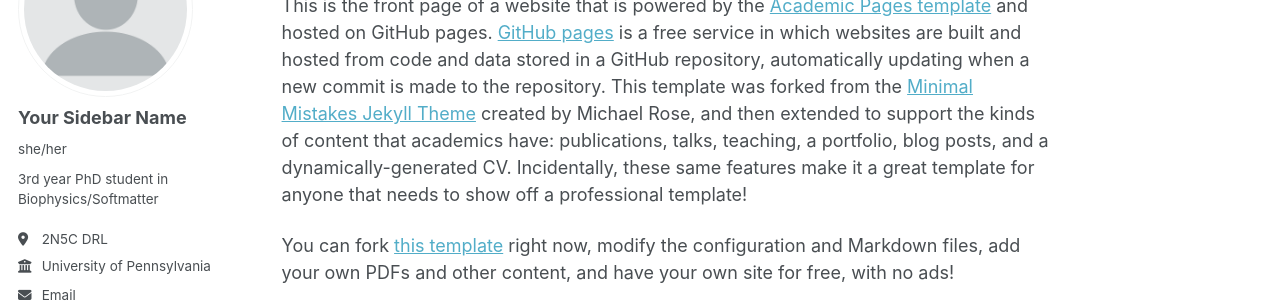
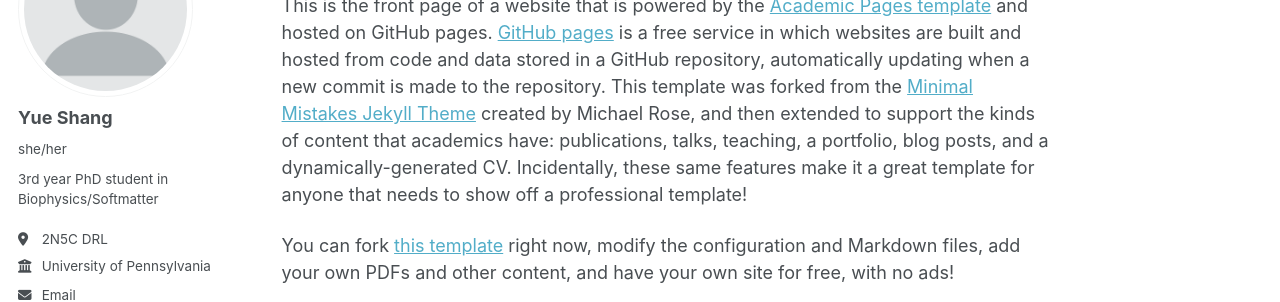
Before and after one commit to Yue-Sh-ang/Yue-Sh-ang.github.io, a Jekyll site: the page built from _pages/about.md, in a window 1280 px wide. Shown: the part 179-481 px from the top of the page. Built offline with Jekyll 4.4.1, drawn with Linux system fonts in a browser that asks for light colours; a style sheet for code colours, icons or effects is not loaded.

Commit message:
Update author name in configuration file

```diff
--- a/_config.yml
+++ b/_config.yml
@@ -24,7 +24,7 @@ repository               : "Yue-Sh-ang/Yue-Sh-ang.github.io"
 author:
   # Biographic information
   avatar           : "profile.png"
-  name             : "Your Sidebar Name"
+  name             : "Yue Shang"
   pronouns         : "she/her"
   bio              : "3rd year PhD student in Biophysics/Softmatter"
   location         : "2N5C DRL"
```
